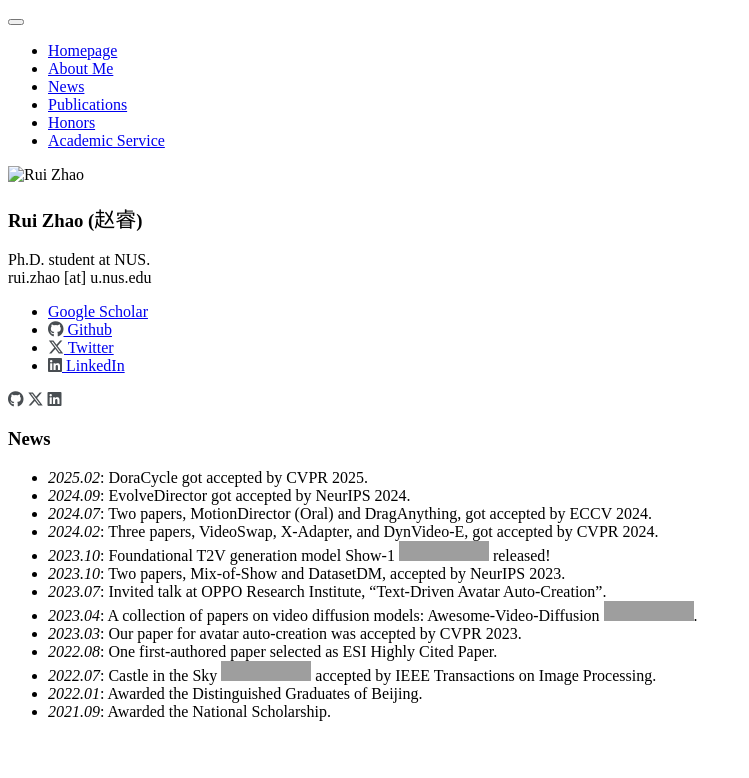
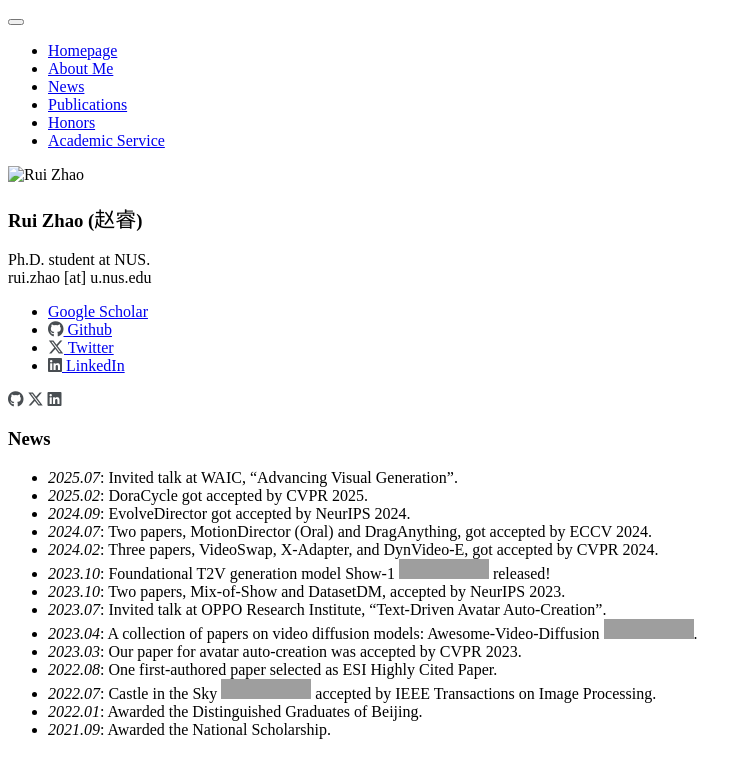
Before and after one commit to ruizhaocv/ruizhaocv.github.io, a Jekyll site: the page built from _pages/includes/news.md, in a window 1280 px wide, cut to the strip 0-778 px from the top of the page. Shown: the whole strip, without its empty margins (0-749 px from the left). Built offline with Jekyll 4.4.1, drawn with Linux system fonts in a browser that asks for light colours; nearby versions of some CDN libraries; some web fonts are replaced; our own code applies the rules of GitHub Pages for plain Markdown files; a style sheet for code colours, icons or effects is not loaded; grey boxes are pictures that could not be loaded.

Commit message:
Update news.md

```diff
--- a/_pages/includes/news.md
+++ b/_pages/includes/news.md
@@ -1,4 +1,5 @@
 # News
+- *2025.07*: Invited talk at WAIC, "Advancing Visual Generation".
 - *2025.02*: DoraCycle got accepted by CVPR 2025.
 - *2024.09*: EvolveDirector got accepted by NeurIPS 2024.
 - *2024.07*: Two papers, MotionDirector (Oral) and DragAnything, got accepted by ECCV 2024.
```
